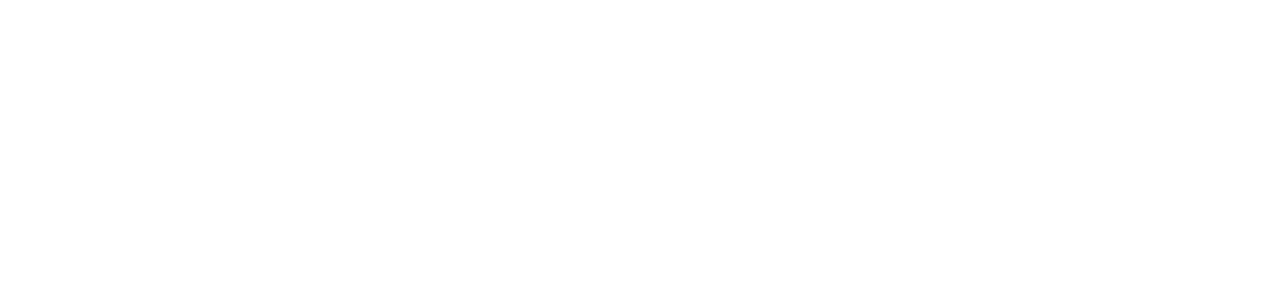
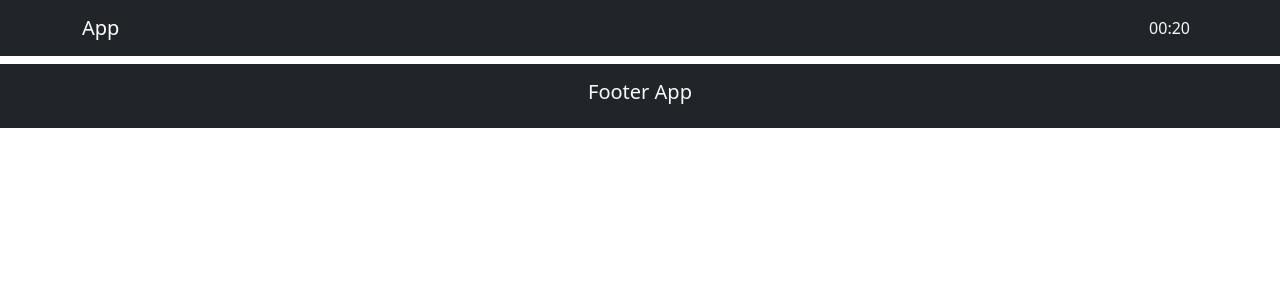
Before and after one commit to Hernan-99/Hernan-99.github.io, a React (Create React App) app: page / in a window 1280 px wide. Shown: the top 300 px of the page. Built offline with nearby package versions, Linux system fonts and the light colour scheme.

Commit message:
implementacion de useContex para el manejo de estado

```diff
--- a/src/components/Layout/Layout.component.tsx
+++ b/src/components/Layout/Layout.component.tsx
@@ -1,4 +1,25 @@
+import React, { useContext, useEffect } from "react";
+
+//COMPONENTES
+import Header from "../Header/Header.component";
+import Home from "../Home/Home.component";
+import Cuestionario from "../Cuestionario/Cuestionario.component";
+import Footer from "../Footer/Footer.component";
+//CONTEXT
+import { CuestionarioContext } from "../../context/Cuestionario.context";
+
 const Layout = () => {
-  return <h1></h1>;
+  //implementacion del context
+  const [estado, dispatch] = useContext(CuestionarioContext);
+
+  return (
+    <>
+      <Header />
+      {estado.estadoJuego === "Empezar" && <Home />}
+      {estado.estadoJuego === "Jugando" && <Cuestionario />}
+      {/* {estado.estadoJuego === "Finalizado" && } */}
+      <Footer />
+    </>
+  );
 };
 export default Layout;
```
